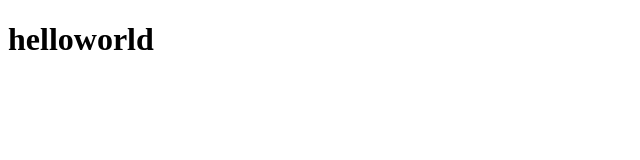
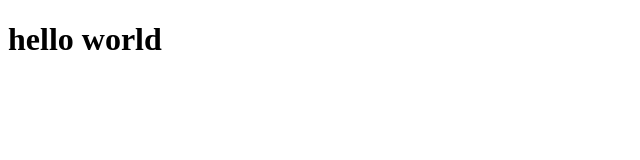
Before and after one commit to ZXYT/THoZT, a plain HTML site: page index.html in a window 1280 px wide. Shown: the full height of the page, 0-640 px from the left. Drawn offline with Linux system fonts and the light colour scheme.

Commit message:
Update index.html

```diff
--- a/index.html
+++ b/index.html
@@ -6,6 +6,6 @@
     <title>THoZT</title>
 </head>
 <body>
-    <h1>helloworld</h1>
+    <h1>hello world</h1>
 </body>
 </html>
```
